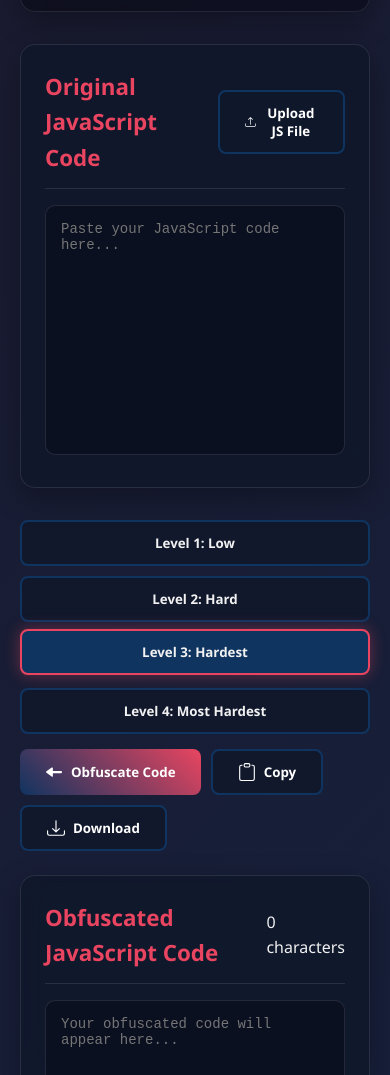
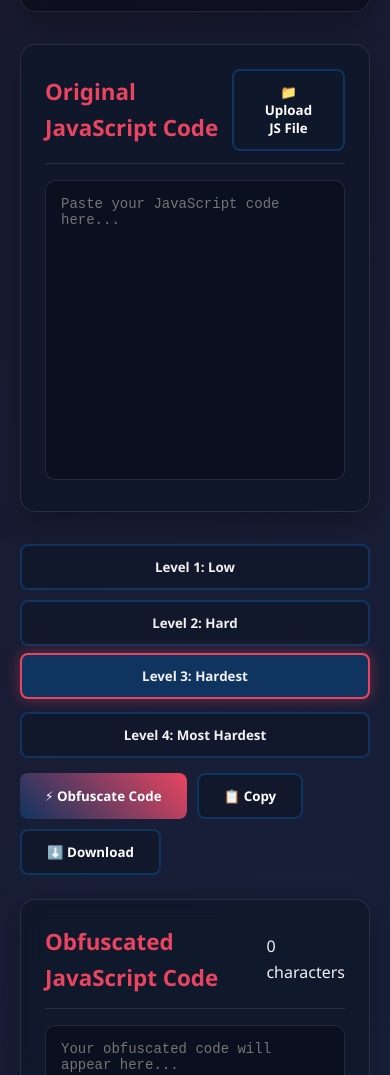
Before and after one commit to Maxtech254/Maxtech-obfuscator-, a plain HTML site: page index.html in a window 390 px wide. Shown: the part 318-1393 px from the top of the page. Drawn offline with Linux system fonts and the light colour scheme.

Commit message:
Update index.html

```diff
--- a/index.html
+++ b/index.html
@@ -3,7 +3,7 @@
 <head>
     <meta charset="UTF-8">
     <meta name="viewport" content="width=device-width, initial-scale=1.0">
-    <title>MaxTech Heavy JavaScript Obfuscator</title>
+    <title>MaxTech Heavy JS Obfuscator</title>
     <style>
         :root {
             --primary: #1a1a2e;
@@ -263,10 +263,6 @@
                 min-width: 100%;
             }
 
-            textarea {
-                height: 250px;
-            }
-
             h1 {
                 font-size: 2.2rem;
             }
@@ -286,11 +282,7 @@
                 <div class="file-upload">
                     <input type="file" id="fileInput" accept=".js" style="display: none;">
                     <button class="btn btn-secondary" id="uploadBtn">
-                        <svg width="18" height="18" fill="currentColor" viewBox="0 0 16 16">
-                            <path d="M.5 9.9a.5.5 0 0 1 .5.5v2.5a1 1 0 0 0 1 1h12a1 1 0 0 0 1-1v-2.5a.5.5 0 0 1 1 0v2.5a2 2 0 0 1-2 2H2a2 2 0 0 1-2-2v-2.5a.5.5 0 0 1 .5-.5z"/>
-                            <path d="M7.646 1.146a.5.5 0 0 1 .708 0l3 3a.5.5 0 0 1-.708.708L8.5 2.707V11.5a.5.5 0 0 1-1 0V2.707L5.354 4.854a.5.5 0 1 1-.708-.708l3-3z"/>
-                        </svg>
-                        Upload JS File
+                        📁 Upload JS File
                     </button>
                 </div>
             </div>
@@ -307,24 +299,13 @@
 
             <div class="actions">
                 <button class="btn" id="obfuscateBtn">
-                    <svg width="18" height="18" fill="currentColor" viewBox="0 0 16 16">
-                        <path d="M5.921 11.9 1.353 8.62a.719.719 0 0 1 0-1.238L5.921 4.1A.716.716 0 0 1 7 4.5V7h7.5a.5.5 0 0 1 .5.5v1a.5.5 0 0 1-.5.5H7v2.5a.716.716 0 0 1-1.079.6z"/>
-                    </svg>
-                    Obfuscate Code
+                    ⚡ Obfuscate Code
                 </button>
                 <button class="btn btn-secondary" id="copyBtn">
-                    <svg width="18" height="18" fill="currentColor" viewBox="0 0 16 16">
-                        <path d="M4 1.5H3a2 2 0 0 0-2 2V14a2 2 0 0 0 2 2h10a2 2 0 0 0 2-2V3.5a2 2 0 0 0-2-2h-1v1h1a1 1 0 0 1 1 1V14a1 1 0 0 1-1 1H3a1 1 0 0 1-1-1V3.5a1 1 0 0 1 1-1h1v-1z"/>
-                        <path d="M9.5 1a.5.5 0 0 1 .5.5v1a.5.5 0 0 1-.5.5h-3a.5.5 0 0 1-.5-.5v-1a.5.5 0 0 1 .5-.5h3zm-3-1A1.5 1.5 0 0 0 5 1.5v1A1.5 1.5 0 0 0 6.5 4h3A1.5 1.5 0 0 0 11 2.5v-1A1.5 1.5 0 0 0 9.5 0h-3z"/>
-                    </svg>
-                    Copy
+                    📋 Copy
                 </button>
                 <button class="btn btn-secondary" id="downloadBtn">
-                    <svg width="18" height="18" fill="currentColor" viewBox="0 0 16 16">
-                        <path d="M.5 9.9a.5.5 0 0 1 .5.5v2.5a1 1 0 0 0 1 1h12a1 1 0 0 0 1-1v-2.5a.5.5 0 0 1 1 0v2.5a2 2 0 0 1-2 2H2a2 2 0 0 1-2-2v-2.5a.5.5 0 0 1 .5-.5z"/>
-                        <path d="M7.646 11.854a.5.5 0 0 0 .708 0l3-3a.5.5 0 0 0-.708-.708L8.5 10.293V1.5a.5.5 0 0 0-1 0v8.793L5.354 8.146a.5.5 0 1 0-.708.708l3 3z"/>
-                    </svg>
-                    Download
+                    ⬇️ Download
                 </button>
             </div>
         </div>
@@ -462,6 +443,19 @@
                 reader.readAsText(file);
             }
 
+            // Safe string encoding that handles Unicode
+            function safeBtoa(str) {
+                return btoa(encodeURIComponent(str).replace(/%([0-9A-F]{2})/g, (match, p1) => {
+                    return String.fromCharCode(parseInt(p1, 16));
+                }));
+            }
+
+            function safeAtob(str) {
+                return decodeURIComponent(Array.from(atob(str)).map(c => {
+                    return '%' + ('00' + c.charCodeAt(0).toString(16)).slice(-2);
+                }).join(''));
+            }
+
             function obfuscateCode(code, level) {
                 // Header comment
                 let obfuscated = `/**\n * Obfuscated with MaxTech Obfuscator\n`;
@@ -523,9 +517,9 @@
                 return code.replace(/(['"`])(?:(?=(\\?))\2.)*?\1/g, match => {
                     if (advanced) {
                         const rotated = match.split('').reverse().join('');
-                        return `(function(){ return atob('${btoa(rotated)}').split('').reverse().join('') })()`;
+                        return `(function(){ return decodeURIComponent(escape(atob('${safeBtoa(rotated)}')) }).split('').reverse().join('') })()`;
                     }
-                    return `atob('${btoa(match)}')`;
+                    return `decodeURIComponent(escape(atob('${safeBtoa(match)}'))`;
                 });
             }
 
@@ -625,4 +619,4 @@
         });
     </script>
 </body>
-    </html>
+</html>
```
